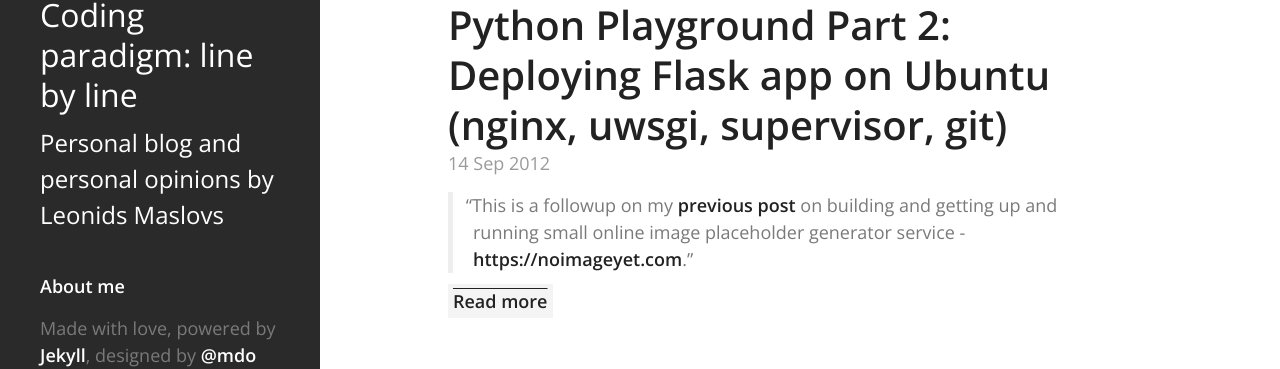
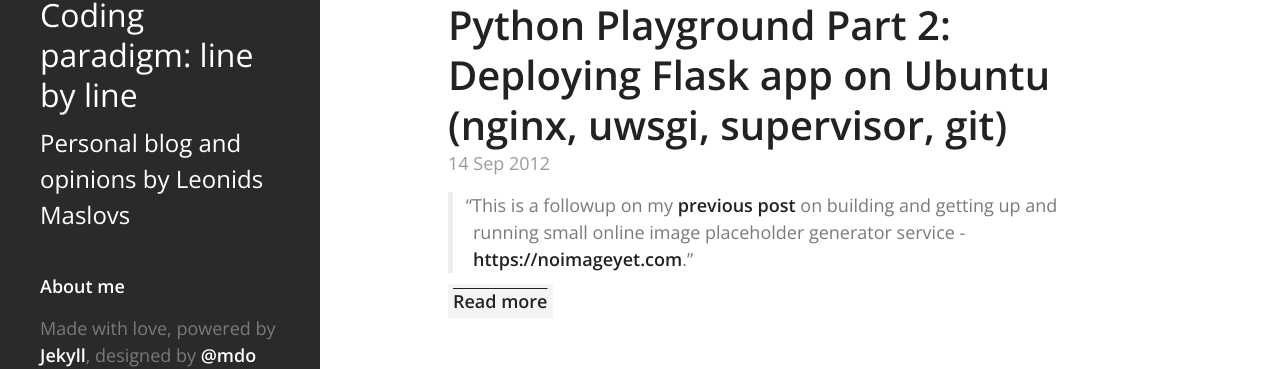
Before and after one commit to leonardinius/leonardinius.github.io, a Jekyll site: the page built from index.html, in a window 1280 px wide. Shown: the part 407-776 px from the top of the page. Built offline with Jekyll 4.4.1, drawn with Linux system fonts in a browser that asks for light colours; Markdown is read by kramdown in place of the engine named in the settings; the list of posts is cut into pages by our own code; some of the changed lines change nothing that is shown.

Commit message:
Tagline text changed to site description

```diff
--- a/_config.yml
+++ b/_config.yml
@@ -1,7 +1,7 @@
 name: "Coding paradigm: line by line"
 title: "Coding paradigm: line by line"
-tagline: "Coding paradigm: line by line"
-description: "Personal blog and personal opinions by Leonids Maslovs"
+tagline: "Personal blog and opinions by Leonids Maslovs"
+description: "Personal blog and opinions by Leonids Maslovs"
 author:
   name:       "Leonids Maslovs"
   email:      "leonids.maslovs@galeoconsulting.com"
```
